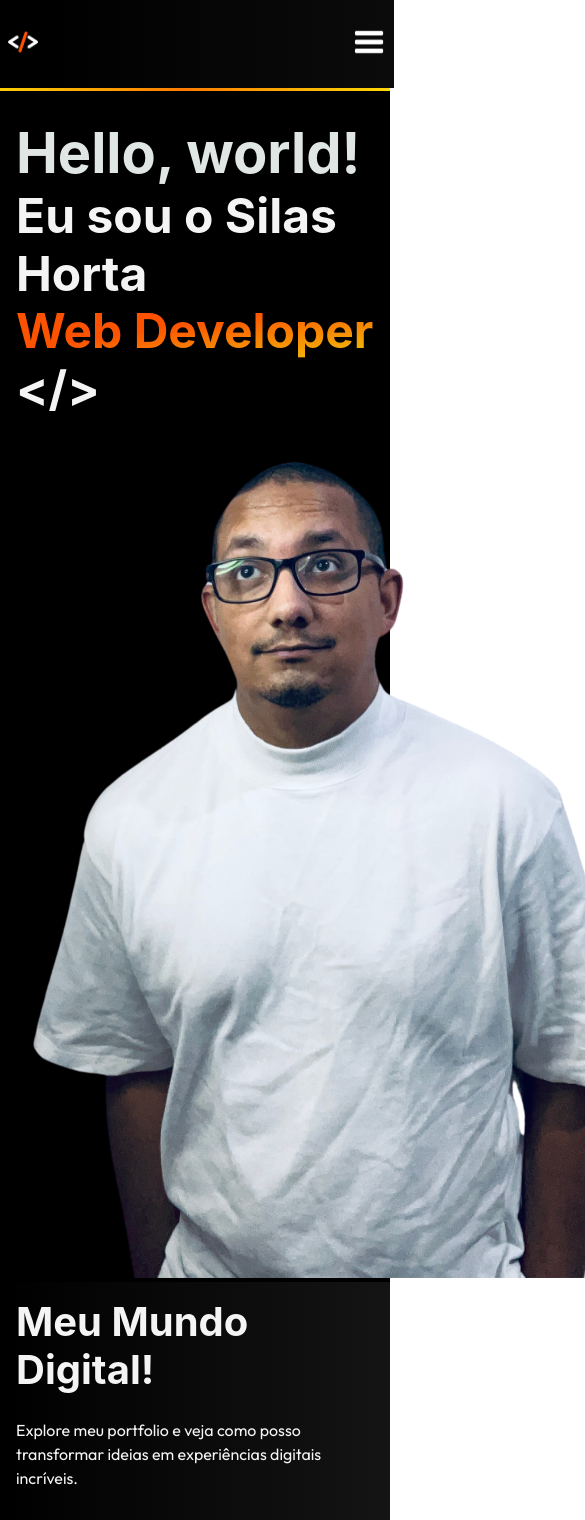
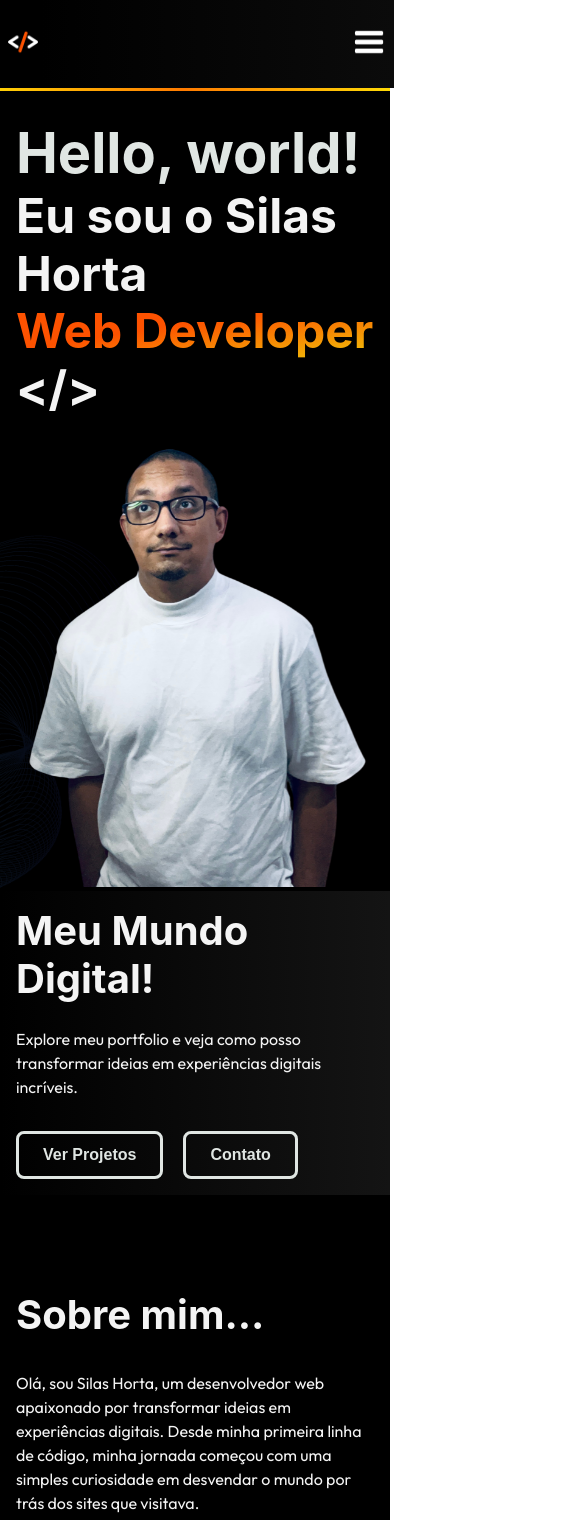
Before and after one commit to silashorta/portfolio-project, a React (Vite) app: page / in a window 390 px wide. Shown: the top 1520 px of the page, 585 px wide, since content can reach past the window. Built offline with nearby package versions, Linux system fonts and the light colour scheme.

Commit message:
Update Hero.module.css

```diff
--- a/components/Hero/Hero.module.css
+++ b/components/Hero/Hero.module.css
@@ -42,6 +42,11 @@
 
         background-position: cover;
     }
+
+    .hero__img {
+        height: auto;
+        width: 90vw;
+    }
 }
 @media (max-width: 425px) {
     .hero__container {
```
